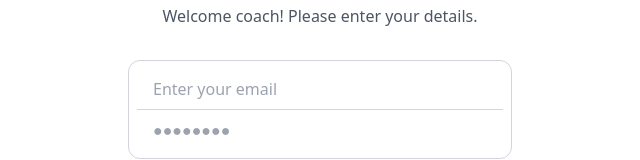
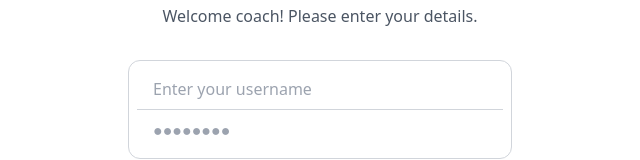
Before and after one commit to RaoAkif/smart-coach, a React (Vite) app: page /login in a window 1280 px wide. Shown: the part 312-472 px from the top of the page, without its empty margins (320-960 px from the left). Built offline with nearby package versions, Linux system fonts and the light colour scheme.

Commit message:
When login save accessToken in localStorage

```diff
--- a/src/components/authComponents/LoginForm.tsx
+++ b/src/components/authComponents/LoginForm.tsx
@@ -1,46 +1,78 @@
+import { useState } from "react";
 import Logo from "../Logo";
+import { useLoginMutation } from "../../features/auth/authApiSlice";
 
 const LoginForm = () => {
+  const [username, setUsername] = useState("");
+  const [password, setPassword] = useState("");
+
+  const [login, { isLoading }] = useLoginMutation();
+
+  const handleSubmit = (e: { preventDefault: () => void; }) => {
+    e.preventDefault();
+
+    if (username && password) {
+      login({ username, password })
+        .unwrap()
+        .then((response) => {
+          const accessToken = response.accessToken;
+          // Save the access token in LocalStorage
+          localStorage.setItem("accessToken", accessToken);
+          // Redirect or perform other actions
+          console.log("Login successful");
+        })
+        .catch((error) => {
+          // Handle login error
+          console.error(error);
+        });
+    }
+  };
+
   return (
-    <div className='flex flex-col items-center mt-52'>
+    <div className="flex flex-col items-center mt-52">
       <Logo />
 
-      <h1 className='text-4xl font-black text-black mt-8'>
+      <h1 className="text-4xl font-black text-black mt-8">
         Log in to your account
       </h1>
-      <p className='text-base text-gray-600 mt-2'>
+      <p className="text-base text-gray-600 mt-2">
         Welcome coach! Please enter your details.
       </p>
 
-      <form className="mt-8 w-64 lg:w-96">
+      <form className="mt-8 w-64 lg:w-96" onSubmit={handleSubmit}>
         <div className="relative border border-solid border-gray-300 rounded-xl p-2">
           <div className="h-1/2 border-gray-300"></div>
           <input
-            name="email"
-            type="email"
-            placeholder="Enter your email"
+            name="username"
+            type="text"
+            placeholder="Enter your username"
             className="w-full px-4 py-2 outline-none border-b border-solid border-gray-300"
+            value={username}
+            onChange={(e) => setUsername(e.target.value)}
           />
           <input
             name="password"
             type="password"
             placeholder="●●●●●●●●"
             className="w-full px-4 py-2 outline-none"
+            value={password}
+            onChange={(e) => setPassword(e.target.value)}
           />
         </div>
 
         <button
           type="submit"
           className="bg-blue-700 hover:bg-blue-600 text-white py-2 px-4 rounded mt-4 w-full"
+          disabled={isLoading}
         >
-          Login
+          {isLoading ? "Logging in..." : "Login"}
         </button>
       </form>
 
-      <p className='text-blue-700 text-sm mt-2'>Forgot password</p>
-      <p className='text-gray-600 text-sm mt-2'>
+      <p className="text-blue-700 text-sm mt-2">Forgot password</p>
+      <p className="text-gray-600 text-sm mt-2">
         Not yet registered?{" "}
-        <a href='./register' className='text-blue-700'>
+        <a href="./register" className="text-blue-700">
           Register here
         </a>
       </p>
```
